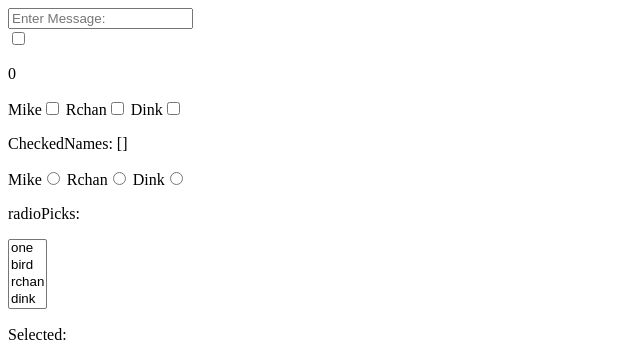
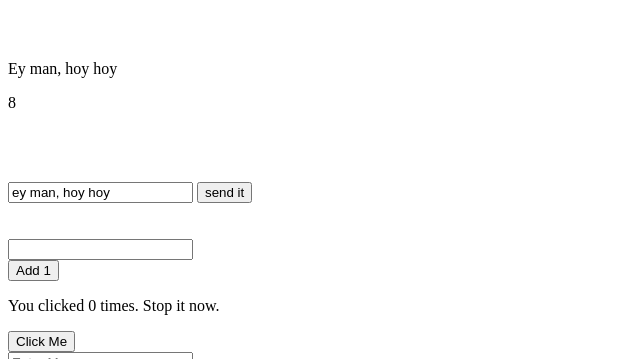
Before and after one commit to mykey007/vueapp2, a plain HTML site: page index.html in a window 1280 px wide. Shown: the top 359 px of the page, without its empty margins (0-640 px from the left). Drawn offline with nearby package versions, Linux system fonts and the light colour scheme.

Commit message:
diy filters since theyve been removed in 2.0

```diff
--- a/index.html
+++ b/index.html
@@ -7,6 +7,37 @@
 </head>
 <body>
 	<div id="app">
+	<br>
+	<br>
+	<!-- using filters -->
+	<p>{{msg3 | capitalize}}</p>
+	<p>{{4 | double}}</p>
+	<br>
+	<br>
+	<br />
+	<form v-on:submit="formSubmit">
+		<input type="text" v-model="msg3" placeholder="doo dee da" name="">
+		<input type="submit" value="send it" name="submit">
+	</form>
+	<br />
+	<br />
+	<div>
+		<input type="text" v-on:keyup="keypress" v-on:keypress.enter="keySubmit" name="keypress" class="keys">
+	</div>
+
+	<!-- event handling with a counter -->
+	<div>
+		<button v-on:click="counter += 1">Add 1</button>
+		<p>You clicked {{counter}} times. Stop it now.</p>
+	</div>
+
+	<!-- event that handles a function -->
+	<div>
+		<div>
+			<button v-on:click="greet('baseless accusations', $event)">Click Me</button>
+		</div>
+	</div>
+
 		<div>
 			<input v-model="msg2" placeholder="Enter Message:" type="text" name="msg2">
 			{{msg2}}
@@ -35,12 +66,15 @@
 
 		</div>
 
-		<div>
+		<!-- <div>
 			<select multiple="true" v-model="selected">
 				<option v-for="option in options" v-bind:value="option.value">{{option.text}}</option>
 			</select>
 			<p>Selected: {{selected}}</p>
-		</div>
+		</div> -->
+
+
+
 		<!-- {{msg}} via moustache-->
 		<!-- now with vue attreibutes -->
 		<p v-html="msg"></p>
@@ -69,10 +103,39 @@
 	<script>
 		let app = new Vue({
 			el: '#app',
+			filters: {
+				uppercase: function(value) {
+					return value.toUpperCase();
+				},
+				capitalize: function(value) {
+					if(!value) return;
+					value = value.toString();
+					return value.charAt(0).toUpperCase() + value.slice(1);
+				},
+				double: function(value) {
+					return value * 2;
+				}
+			},
+			methods: {
+				greet: function(greeting, event) {
+					console.log(event);
+				},
+				keypress: function(event) {
+					console.log(event.target.value);
+				},
+				keySubmit: function(event) {
+					console.log("Enter hit...");
+				},
+				formSubmit: function() {
+					alert("form's been sent, thank you much");
+				}
+			},
 			data: {
 				status: 1,
 				msg: '<h1>Hello World</h1>',
 				msg2: '',
+				msg3: 'ey man, hoy hoy',
+				counter: 0,
 				checked: 0,
 				checkedNames: [],
 				radioPicks: '',
```
